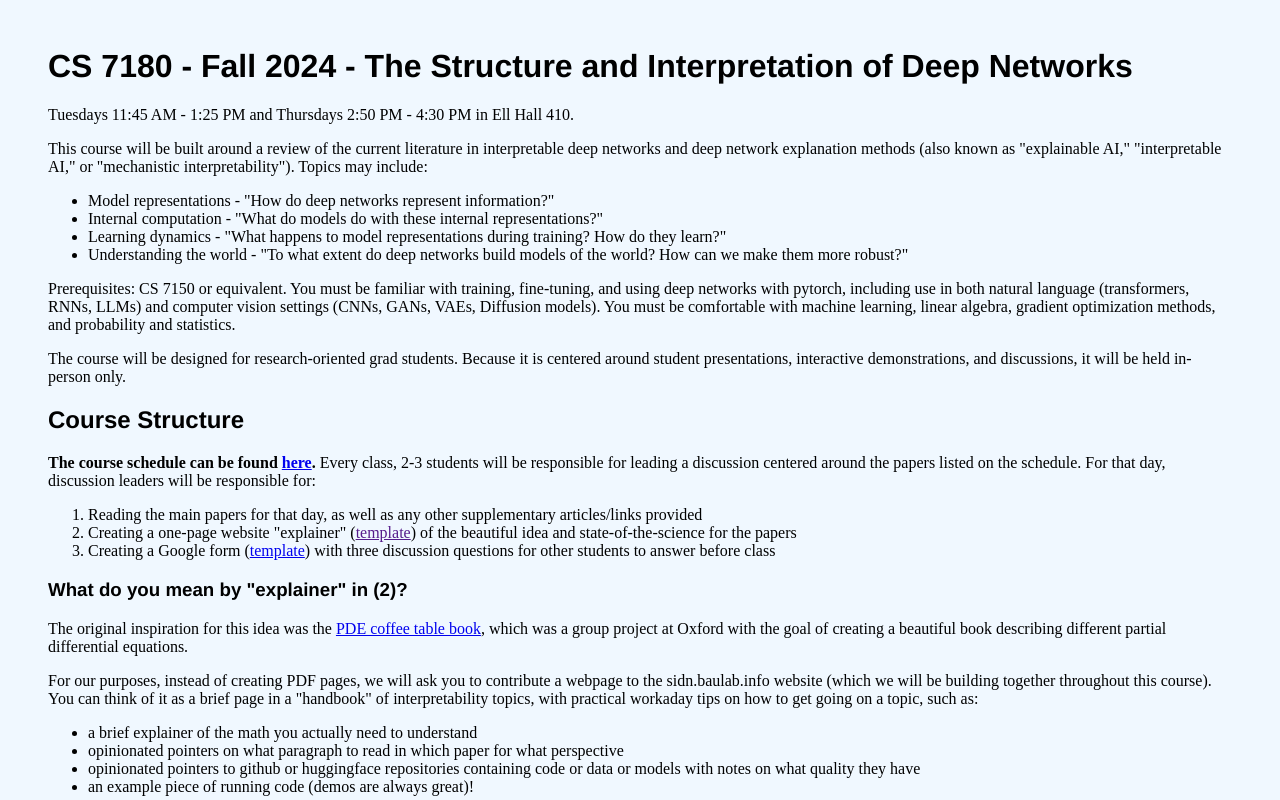
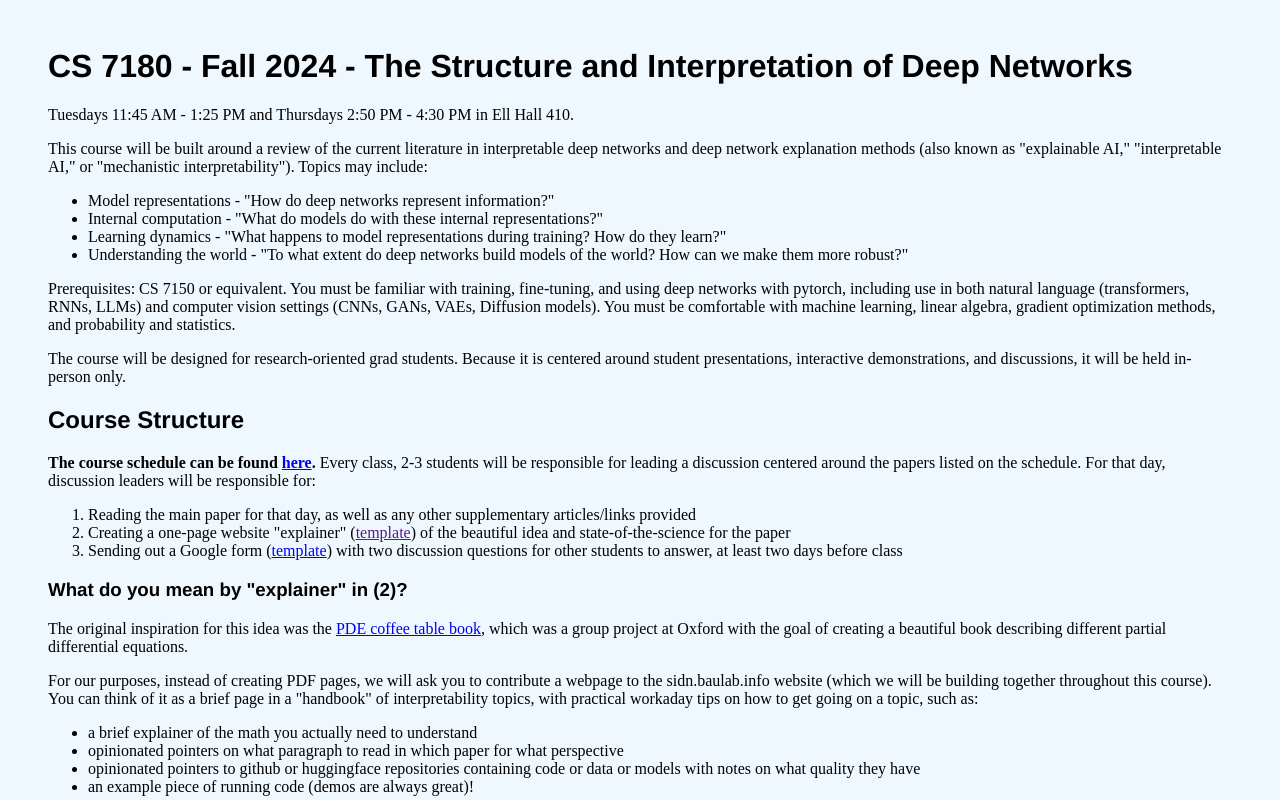
Before and after one commit to davidbau/cs7180, a plain HTML site: page public/2024-Fall/index.html in a window 1280 px wide. Shown: the top 800 px of the page. Drawn offline with Linux system fonts and the light colour scheme.

Commit message:
wording changes for student responsibilities

```diff
--- a/public/2024-Fall/index.html
+++ b/public/2024-Fall/index.html
@@ -51,19 +51,6 @@
 <p>The course will be designed for research-oriented grad students.
     Because it is centered around student presentations, interactive demonstrations,
     and discussions, it will be held in-person only.
-<!-- <ul>
-    <li>Model representations - probing, neurons, subspaces, SAEs</li>
-    <li>Internal computation - circuits, factual association, induction heads</li>
-    <li>Learning dynamics - grokking, data attribution, in-context learning, unlearning</li>
-    <li>Understanding the world - world models, safety, steering, automated scientists </li>
-</ul> -->
-
-<!-- <ul>
-  <li>Salience methods: answering "what is the network looking at?"
-  <li>Representation probing methods: "what is the network looking for?"
-  <li>Causal methods: "what makes the network behave as it does?"
-  <li>Model editing: "can we directly edit model parameters?"
-</ul> -->
 
 <h2>Course Structure</h2>
 
@@ -72,9 +59,9 @@
     discussion leaders will be responsible for:
 
 <ol>
-    <li>Reading the main papers for that day, as well as any other supplementary articles/links provided</li>
-    <li>Creating a one-page website "explainer" (<a href="">template</a>) of the beautiful idea and state-of-the-science for the papers</li>
-    <li>Creating a Google form (<a href="https://docs.google.com/forms/d/1hpjO2omHNVi7qU60ax0pKkfhJRgpwNU7_C0UySmuEcg/edit">template</a>) with three discussion questions for other students to answer before class</li>
+    <li>Reading the main paper for that day, as well as any other supplementary articles/links provided</li>
+    <li>Creating a one-page website "explainer" (<a href="">template</a>) of the beautiful idea and state-of-the-science for the paper</li>
+    <li>Sending out a Google form (<a href="https://docs.google.com/forms/d/1hpjO2omHNVi7qU60ax0pKkfhJRgpwNU7_C0UySmuEcg/edit">template</a>) with two discussion questions for other students to answer, at least two days before class</li>
 </ol>
 
 <h3>What do you mean by "explainer" in (2)?</h3>
```
